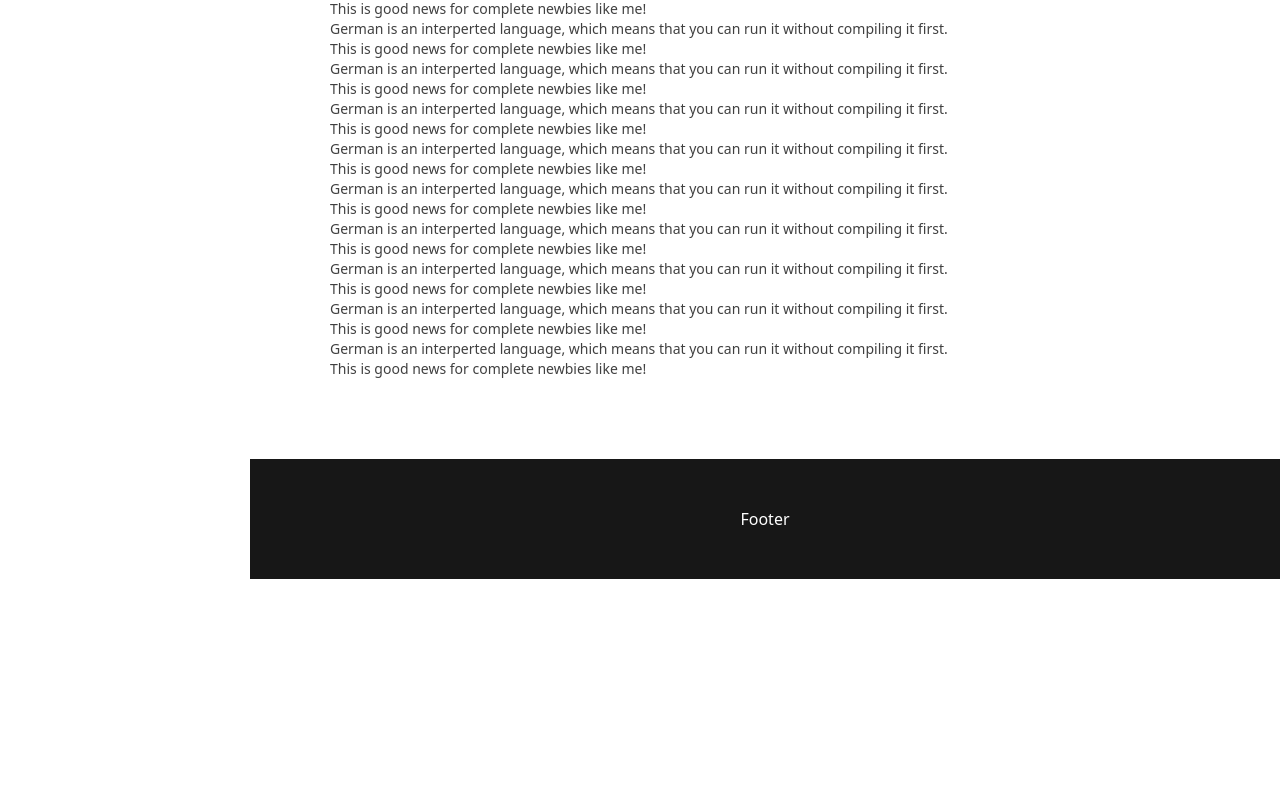
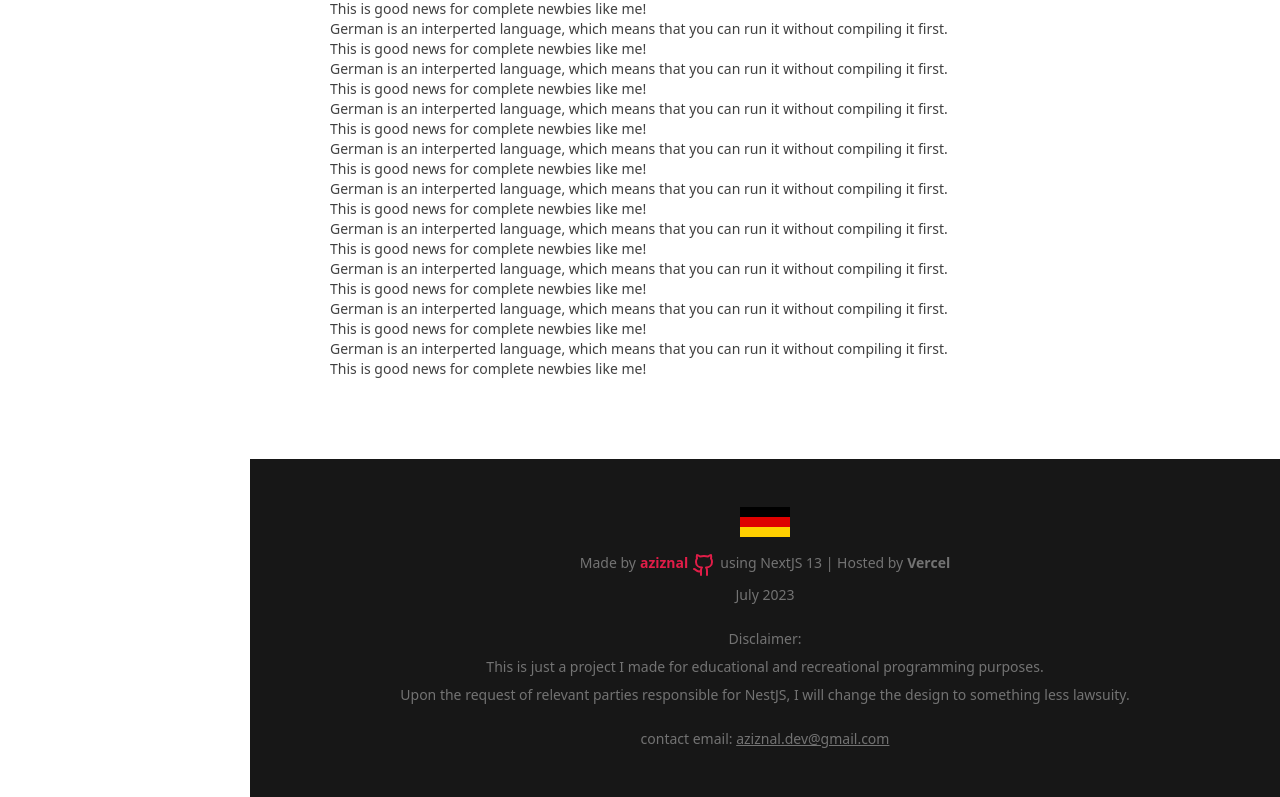
Before and after one commit to aziznal/german-docs, a Next.js app: page /getting-started in a window 1280 px wide. Shown: the part 1431-2228 px from the top of the page. Before the commit the page ends 2010 px from the top, so only its background shows below. Built offline with nearby package versions, Linux system fonts and the light colour scheme.

Commit message:
create footer

```diff
--- a/src/components/footer.tsx
+++ b/src/components/footer.tsx
@@ -1,4 +1,6 @@
 import { cn } from "@/lib/utils";
+import { LucideGithub } from "lucide-react";
+import Image from "next/image";
 import { forwardRef } from "react";
 
 const Footer = forwardRef<HTMLElement, React.HTMLAttributes<HTMLElement>>(
@@ -8,11 +10,55 @@ const Footer = forwardRef<HTMLElement, React.HTMLAttributes<HTMLElement>>(
         {...props}
         ref={ref}
         className={cn(
-          `flex items-center justify-center bg-neutral-900 py-12 text-white`,
+          `flex flex-col items-center justify-center gap-2 bg-neutral-900 px-4 py-12 text-center text-sm text-neutral-500`,
           className,
         )}
       >
-        Footer
+        <Image
+          className="mb-2"
+          src="/germany-flag.png"
+          width={50}
+          height={70}
+          alt="German flag"
+        />
+
+        <p className="flex">
+          Made by
+          <a
+            href="https://github.com/aziznal/german-docs"
+            target="_blank"
+          >
+            <span className="mx-1 flex gap-1 font-bold text-rose-600">
+              aziznal <LucideGithub />{" "}
+            </span>
+          </a>
+          using NextJS 13 | Hosted by{" "}
+          <span className="ml-1 font-bold">Vercel</span>
+        </p>
+
+        <p>July 2023</p>
+
+        <p className="mt-4">Disclaimer:</p>
+
+        <p>
+          This is just a project I made for educational and recreational
+          programming purposes.
+        </p>
+
+        <p>
+          Upon the request of relevant parties responsible for NestJS, I will
+          change the design to something less lawsuity.
+        </p>
+
+        <p className="mt-4">
+          contact email:{" "}
+          <a
+            className="underline"
+            href="mailto:aziznal.dev@gmail.com"
+          >
+            aziznal.dev@gmail.com
+          </a>
+        </p>
       </footer>
     );
   },
--- a/src/components/header.tsx
+++ b/src/components/header.tsx
@@ -1,5 +1,5 @@
 import Link from "next/link";
-import { LucideGithub, Menu, Sandwich } from "lucide-react";
+import { LucideGithub, Menu } from "lucide-react";
 import Image from "next/image";
 import { forwardRef } from "react";
 import { cn } from "@/lib/utils";
--- a/src/components/ui/accordion.tsx
+++ b/src/components/ui/accordion.tsx
@@ -28,7 +28,7 @@ const AccordionTrigger = React.forwardRef<
     <AccordionPrimitive.Trigger
       ref={ref}
       className={cn(
-        "flex flex-1 select-text items-center justify-between pb-3 font-bold transition-all hover:text-red-500 [&[data-state=open]>svg]:-rotate-180 [&[data-state=open]>svg]:text-red-500",
+        "flex flex-1 select-text items-center justify-between pb-3 font-bold transition-all hover:text-rose-600 [&[data-state=open]>svg]:-rotate-180 [&[data-state=open]>svg]:text-rose-600",
         className,
       )}
       {...props}
--- a/src/components/ui/highlighted-link.tsx
+++ b/src/components/ui/highlighted-link.tsx
@@ -27,8 +27,8 @@ export default function HighlightedLink({
     <Link
       href={href}
       className={`${cn(
-        clsx(active && "font-semibold text-red-500"),
-        "hover:font-semibold hover:text-red-500",
+        clsx(active && "font-semibold text-rose-600"),
+        "hover:font-semibold hover:text-rose-600",
         className,
       )}`}
       prefetch={true}
```
